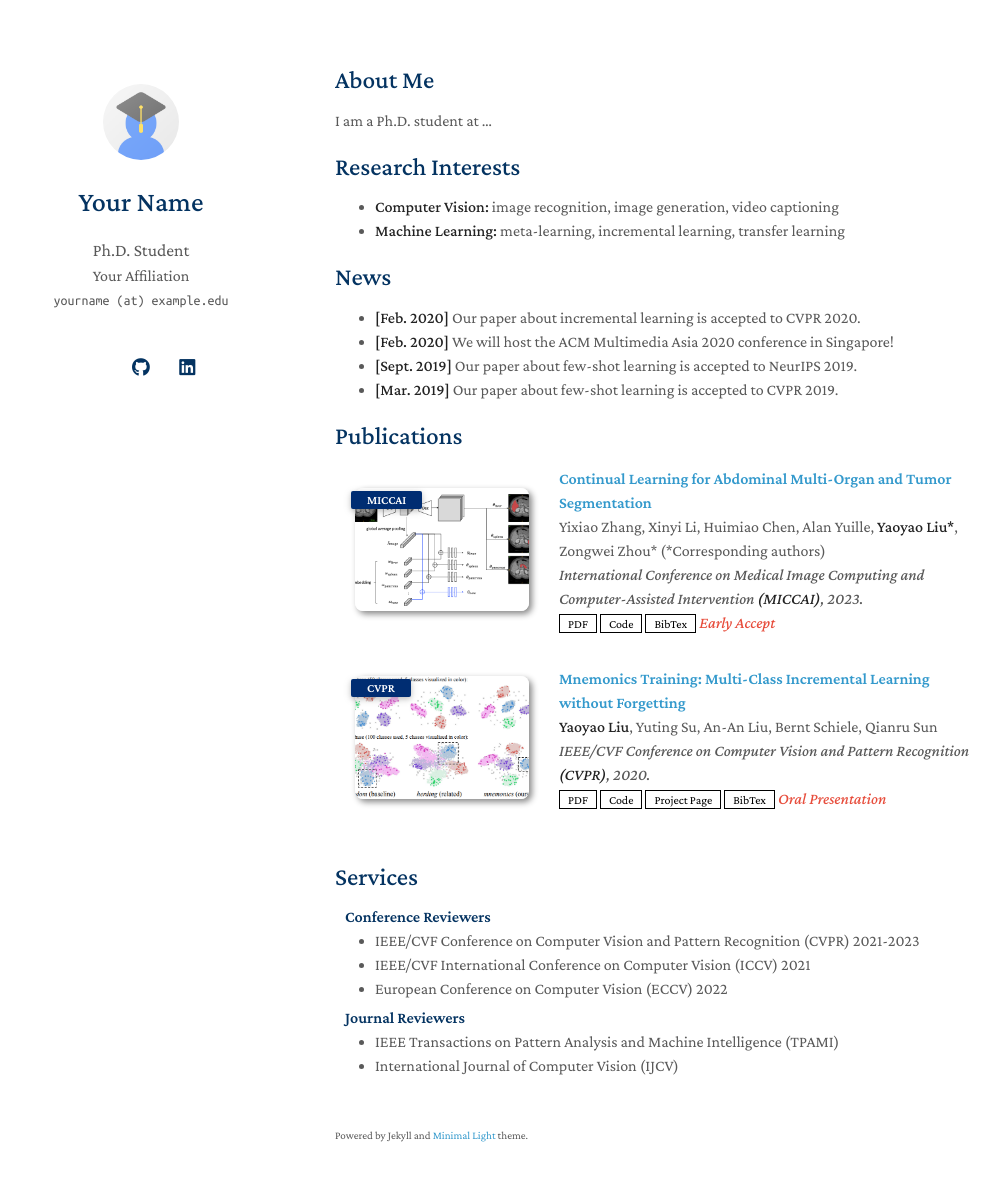
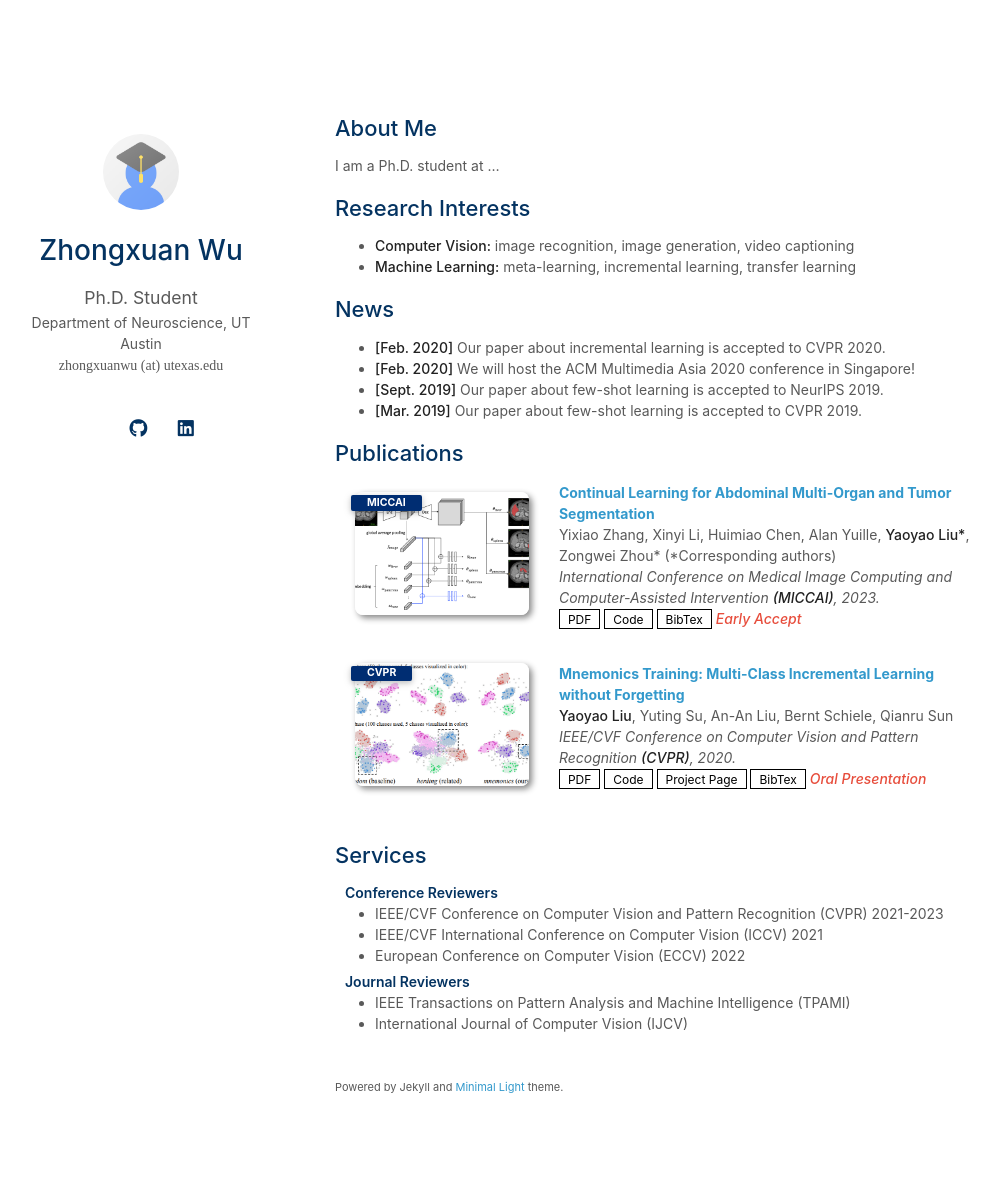
Before and after one commit to ZhongxuanWu/zhongxuanwu.github.io, a Jekyll site: the page built from index.md, in a window 1280 px wide and 1216 px high. Shown: the top 1181 px of the window, without its empty margins (135-1135 px from the left). Built offline with Jekyll 4.4.1, drawn with Linux system fonts in a browser that asks for light colours; a style sheet for code colours, icons or effects is not loaded; our own code applies the rules of GitHub Pages for plain Markdown files.

Commit message:
basic setup

```diff
--- a/Gemfile
+++ b/Gemfile
@@ -1,5 +1,9 @@
 source "https://rubygems.org"
 
-gem "jekyll", "~> 3.8.5"
+gem "jekyll", "~> 4.3"
 
 gem "webrick", "~> 1.8"
+
+gem "rexml", "~> 3.2"
+
+gem "csv", "~> 3.3"
--- a/_config.yml
+++ b/_config.yml
@@ -1,28 +1,28 @@
 # Basic Information
-title: Your Name
+title: Zhongxuan Wu
 position: Ph.D. Student
-affiliation: Your Affiliation
-email: yourname (at) example.edu
+affiliation: Department of Neuroscience, UT Austin
+email: zhongxuanwu (at) utexas.edu
 
 # Search Engine Optimization (SEO)
 # The following information is used to improve the website traffic from search engines, e.g., Google.
-keywords: minimal light
-description: The Minimal Light is a simple and elegant jekyll theme for academic personal homepage.
-canonical: https://minimal-light-theme.yliu.me/
+keywords: Computational Neuroscience, Psychology, Cognitive Sciences, Machine Learning
+description: This is Zhongxuan Wu's personal website.
+canonical: https://zhongxuanwu.github.io/
 
 # Links
 # If you don't need one of them, you may delete the corresponding line.
-google_scholar: https://scholar.google.com/
-cv_link: assets/files/curriculum_vitae.pdf
-github_link: https://github.com/
-linkedin: https://www.linkedin.com/
-twitter: https://twitter.com/
+google_scholar: https://scholar.google.com/citations?user=mm1AGEkAAAAJ
+github_link: https://github.com/ZhongxuanWu/
+linkedin: https://www.linkedin.com/in/zhongxuan-wu-503458205/
+# cv_link: assets/files/curriculum_vitae.pdf
+# twitter: https://twitter.com/
 
 # Images (e.g., your profile picture and your website's favicon)
 # "favicon" and "favicon_dark" are used for the light and dark modes, respectively.
 avatar: ./assets/img/avatar.png
-favicon: ./assets/img/favicon.png
-favicon_dark: ./assets/img/favicon-dark.png
+favicon: ./assets/img/campfire.png
+favicon_dark: ./assets/img/campfire.png
 
 # Footnote
 # You may use the option to disable the footnote, "Powered by Jekyll and Minimal Light theme."
@@ -34,15 +34,15 @@ auto_dark_mode: true
 
 # Font
 # You can use this option to choose between Serif or Sans Serif fonts.
-font: "Serif" # or "Sans Serif"
+font: "Sans Serif" # "Serif" or "Sans Serif"
 
 # Google Analytics ID
 # Please remove this if you don't use Google Analytics
-google_analytics: UA-111540567-4
+# google_analytics: UA-111540567-4
 
 # Use this project as a remote theme for GitHub Pages
 # See the guide here: https://docs.github.com/en/pages/setting-up-a-github-pages-site-with-jekyll/adding-a-theme-to-your-github-pages-site-using-jekyll
-remote_theme: yaoyao-liu/minimal-light
+# remote_theme: yaoyao-liu/minimal-light
 
 # The following files will be removed from the generated website.
 exclude:
```
Also changed, not shown: 2 other files.
